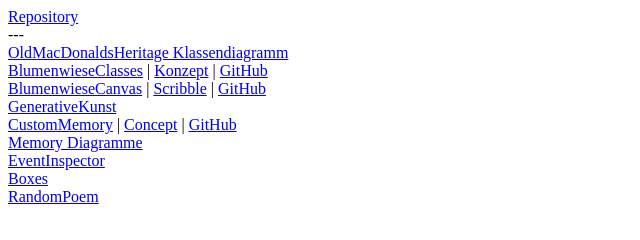
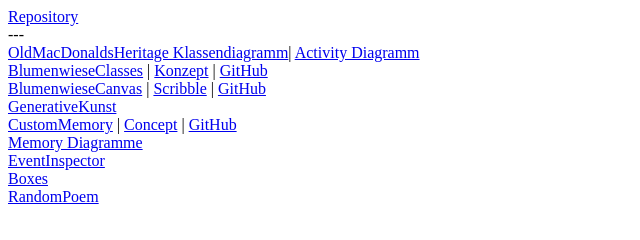
Before and after one commit to j-scheid/EIA2-SoSe2021, a plain HTML site: page steckbrief/steckbrief.htm in a window 1280 px wide. Shown: the whole page, without its empty margins (0-640 px from the left). Drawn offline with Linux system fonts and the light colour scheme.

Commit message:
AD hinzugefügt

```diff
--- a/steckbrief/steckbrief.htm
+++ b/steckbrief/steckbrief.htm
@@ -14,7 +14,13 @@
       target="_blank"
       href="https://j-scheid.github.io/EIA2-SoSe2021/L10.1_OldMacDonaldsHeritage/L10.1_OldMacDonaldsHeritage.pdf"
       >OldMacDonaldsHeritage Klassendiagramm</a
+    >|
+    <a
+      target="_blank"
+      href="https://j-scheid.github.io/EIA2-SoSe2021/L10.1_OldMacDonaldsHeritage/OldMacDonaldsHeritageAD.pdf"
+      >Activity Diagramm</a
     >
+
     <br />
     <a
       target="_blank"
```
Also changed, not shown: 1 other file.
